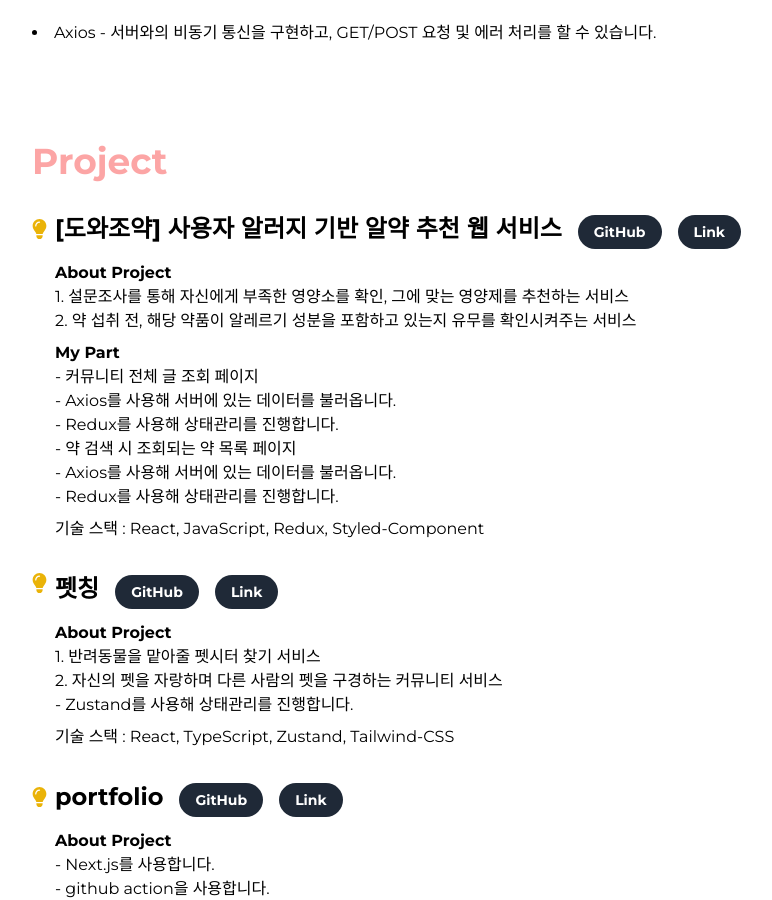
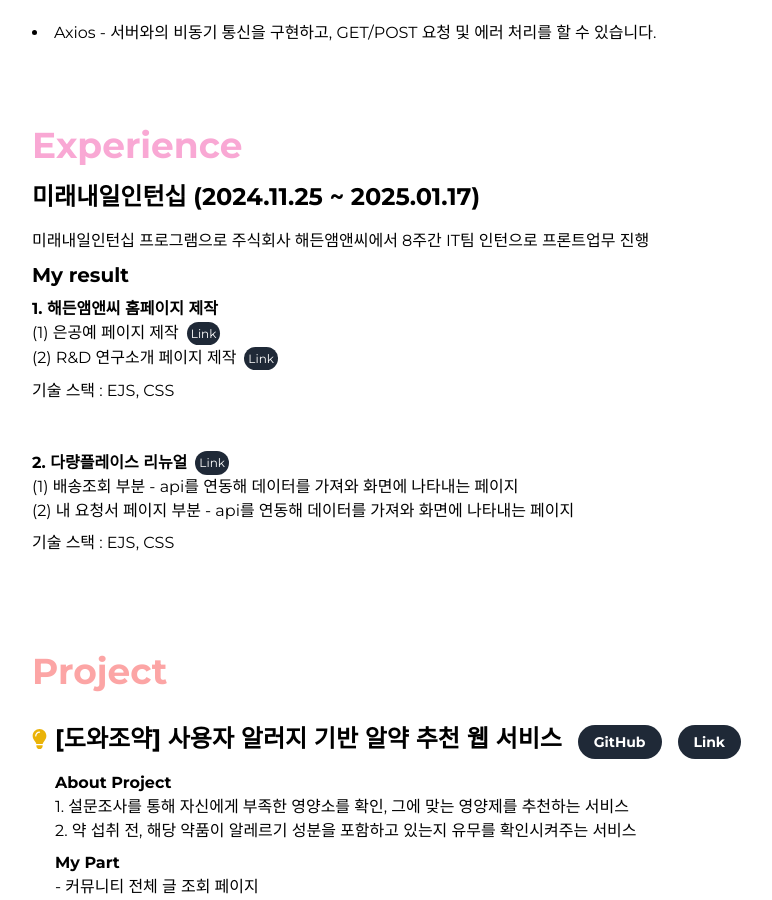
Before and after one commit to ggggggggithub/my-portfolio, a Next.js app: page / in a window 1280 px wide. Shown: the part 2184-3084 px from the top of the page, without its empty margins (192-964 px from the left). Built offline with nearby package versions, Linux system fonts and the light colour scheme.

Commit message:
add experience

```diff
--- a/src/app/component/Info.tsx
+++ b/src/app/component/Info.tsx
@@ -110,6 +110,62 @@ export default function Info() {
           </ul>
         </div>
       </div>
+      <div className="mb-8 mt-12 md:mt-20">
+        <h2 className="text-2xl md:text-4xl font-bold mb-4 text-pink-300">
+          Experience
+        </h2>
+        <h1 className="text-xl md:text-2xl font-bold mb-4">
+          미래내일인턴십 (2024.11.25 ~ 2025.01.17)
+        </h1>
+        <p className="mt-4 text-sm md:text-base">
+        미래내일인턴십 프로그램으로 주식회사 해든앰앤씨에서 8주간 IT팀 인턴으로 프론트업무 진행
+            </p>
+            <p className="mt-2 text-sm md:text-base">
+              <h2 className="text-xl md:text-xl font-bold mb-2">My result</h2>
+
+              <strong>1. 해든앰앤씨 홈페이지 제작</strong>
+              <br /> (1) 은공예 페이지 제작
+               <a
+                href="https://www.headen.co.kr/craft"
+                target="_blank"
+                rel="noopener noreferrer"
+                className="bg-gray-800 dark:bg-white dark:text-black text-white rounded-full ml-2 px-1 md:px-41 py-1 text-[8px] md:text-[12px] hover:bg-gray-700 transition"
+              >
+                Link
+              </a>
+              <br/> (2) R&D 연구소개 페이지 제작
+              <a
+                href="https://www.headen.co.kr/RND"
+                target="_blank"
+                rel="noopener noreferrer"
+                className="bg-gray-800 dark:bg-white dark:text-black text-white rounded-full ml-2 px-1 md:px-41 py-1 text-[8px] md:text-[12px] hover:bg-gray-700 transition"
+              >
+                Link
+              </a>
+              <p className="mt-2 text-sm md:text-base">
+              기술 스택 : EJS, CSS
+            </p>
+
+              <br className="mb-4" />
+              <span className="flex items-center mt-6">
+  <strong className="mr-2">2. 다량플레이스 리뉴얼</strong>
+  <a
+    href="https://daryang.co.kr/"
+    target="_blank"
+    rel="noopener noreferrer"
+    className="bg-gray-800 dark:bg-white dark:text-black text-white rounded-full px-1 md:px-41  text-[8px] md:text-[12px] hover:bg-gray-700 transition"
+  >
+    Link
+  </a>
+
+</span>
+ (1) 배송조회 부분 - api를 연동해 데이터를 가져와 화면에 나타내는 페이지
+ <br /> (2) 내 요청서 페이지 부분 - api를 연동해 데이터를 가져와 화면에 나타내는 페이지
+ <p className="mt-2 text-sm md:text-base">
+              기술 스택 : EJS, CSS
+            </p>
+            </p>
+      </div>
     </section>
   );
 }
```
